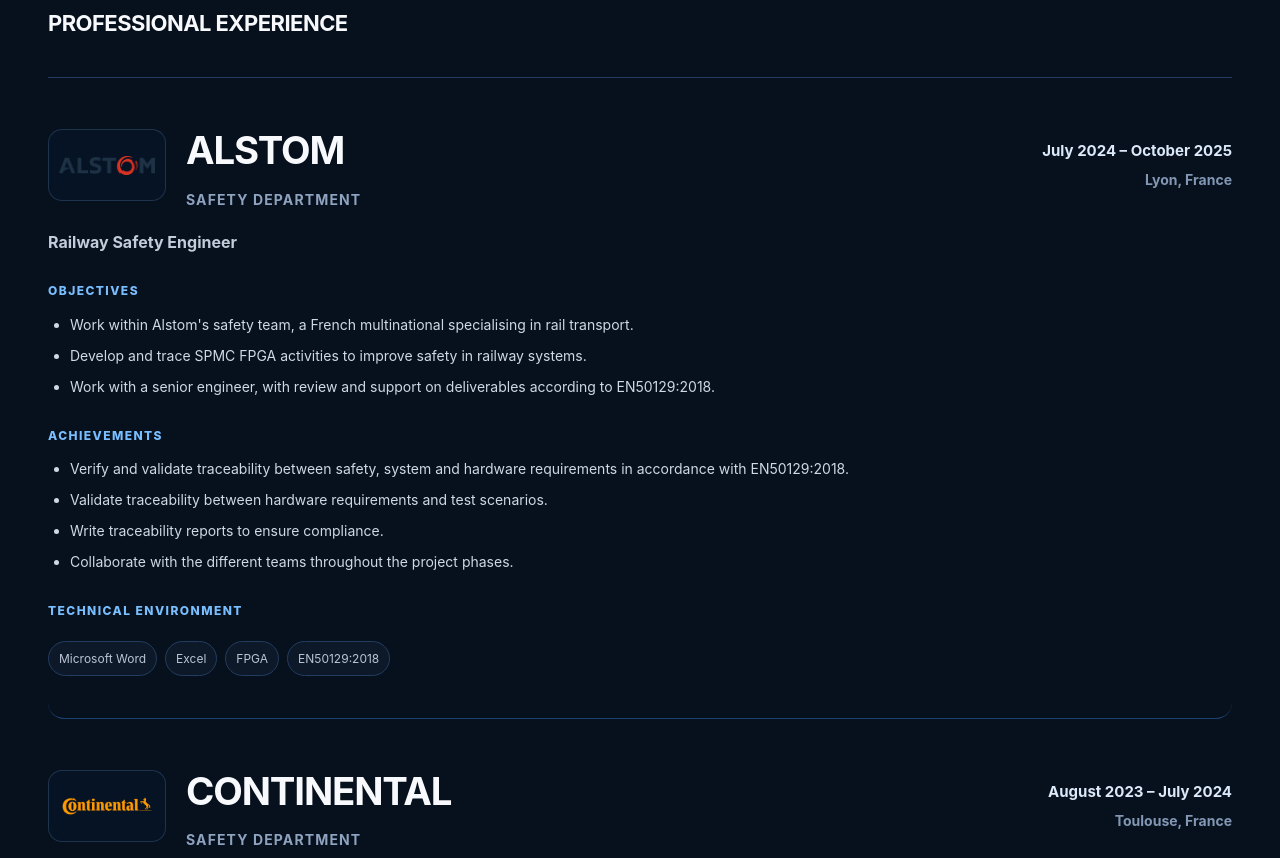
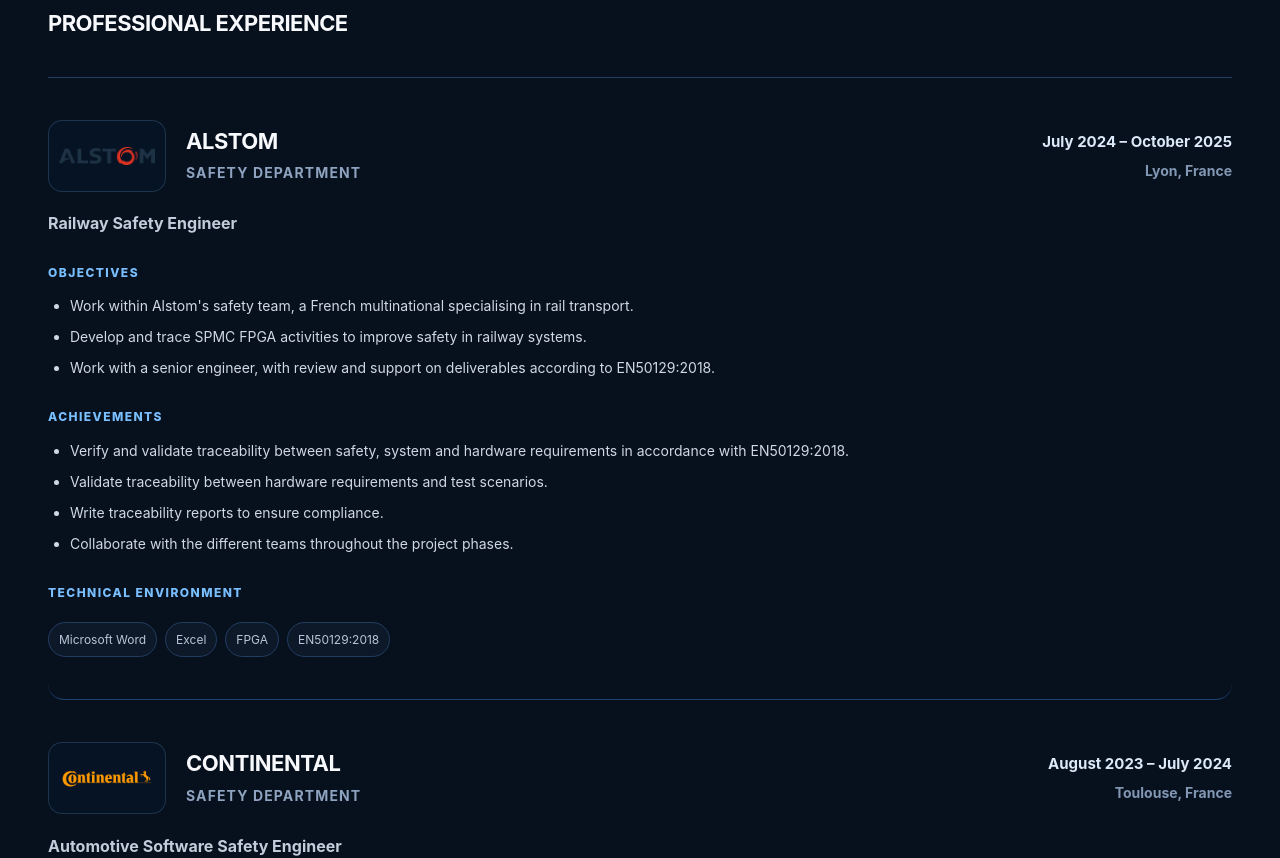
Before and after one commit to Oelayouchi/portfolio, a Next.js app: page / in a window 1280 px wide. Shown: the part 1360-2218 px from the top of the page. Built offline with nearby package versions, Linux system fonts and the light colour scheme.

Commit message:
fix: match company names to experience section title size

```diff
--- a/app/typography.css
+++ b/app/typography.css
@@ -5,7 +5,8 @@ body{font-size:14px;line-height:1.6}
 .copy,.contact p,.contactIntro>p,.contactFormHeading p,.experience p,.experience li,.projectContent li,.eduSection li,.card p,.dataPanel p,.aboutCard p,.aboutText,.projectDescription,.cert p,.edu span,.interestList span,.homeHeroIntro>p{font-size:14px!important;line-height:1.65}
 .homeIdentityCopy strong,.homeCareerItem strong{font-size:15px!important;line-height:1.35}.card h3,.cert h3,.awardContent h3,.interestCard strong,.experience h4,.expHead h3,.edu b,.homeCareerSearch strong{font-size:16px!important;line-height:1.35;font-weight:700}.educationShowcaseContent h3,.eduDetailed h3,.contactFormHeading h3{font-size:18px!important;line-height:1.3}
 .homeCareerTitle h2,.section>h2,.sectionTitle h2,.sectionHeader h2,.aboutSection h2,.experienceSection h2,.projectsSection h2,.awardsSection h2,.dataSection h2,.certificationsSection h2,.educationSection h2,.interestsSection h2,.contactSection h2,.educationShowcaseHeader h2,.interestsShowcaseHeader h2,.contactIntro h2{font-size:22px!important;line-height:1.25;letter-spacing:-.02em;font-weight:700}
+#experience .experienceIdentity h3{font-size:22px!important;line-height:1.25!important;letter-spacing:-.02em!important;font-weight:700!important}
 .homeHero small,.homeHero em,.section small,.section .meta,.section .date,.contactSection small,.projectsSection small,.awardsSection small,.dataSection small,.certificationsSection small,.educationSection small,.experienceSection small{font-size:12px!important}
 .homeIdentityCopy{padding:22px 24px 24px}.homeHighlightCard{padding:20px}.homeCareerItem{min-height:242px;padding:22px 16px 20px}.card,.cert div,.dataPanel,.aboutCard{padding-top:24px;padding-bottom:24px}.educationShowcaseCard{padding:26px}.contactFormPanel{padding:30px}
 
-@media(max-width:760px){.button,.homeHeroActions .button,.contactButton,.alternanceButton,.alternanceCta,.contactSubmitButton{min-height:50px;font-size:12px!important}.copy,.contact p,.contactIntro>p,.experience p,.experience li,.projectContent li,.eduSection li,.card p,.dataPanel p,.aboutCard p,.aboutText,.projectDescription,.cert p,.edu span,.interestList span,.homeHeroIntro>p{font-size:13px!important}.homeCareerItem{min-height:0}.homeCareerTitle h2,.section>h2,.sectionTitle h2,.sectionHeader h2,.aboutSection h2,.experienceSection h2,.projectsSection h2,.awardsSection h2,.dataSection h2,.certificationsSection h2,.educationSection h2,.interestsSection h2,.contactSection h2,.educationShowcaseHeader h2,.interestsShowcaseHeader h2,.contactIntro h2{font-size:22px!important}}
+@media(max-width:760px){.button,.homeHeroActions .button,.contactButton,.alternanceButton,.alternanceCta,.contactSubmitButton{min-height:50px;font-size:12px!important}.copy,.contact p,.contactIntro>p,.experience p,.experience li,.projectContent li,.eduSection li,.card p,.dataPanel p,.aboutCard p,.aboutText,.projectDescription,.cert p,.edu span,.interestList span,.homeHeroIntro>p{font-size:13px!important}.homeCareerItem{min-height:0}.homeCareerTitle h2,.section>h2,.sectionTitle h2,.sectionHeader h2,.aboutSection h2,.experienceSection h2,.projectsSection h2,.awardsSection h2,.dataSection h2,.certificationsSection h2,.educationSection h2,.interestsSection h2,.contactSection h2,.educationShowcaseHeader h2,.interestsShowcaseHeader h2,.contactIntro h2{font-size:22px!important}#experience .experienceIdentity h3{font-size:22px!important}}
```
